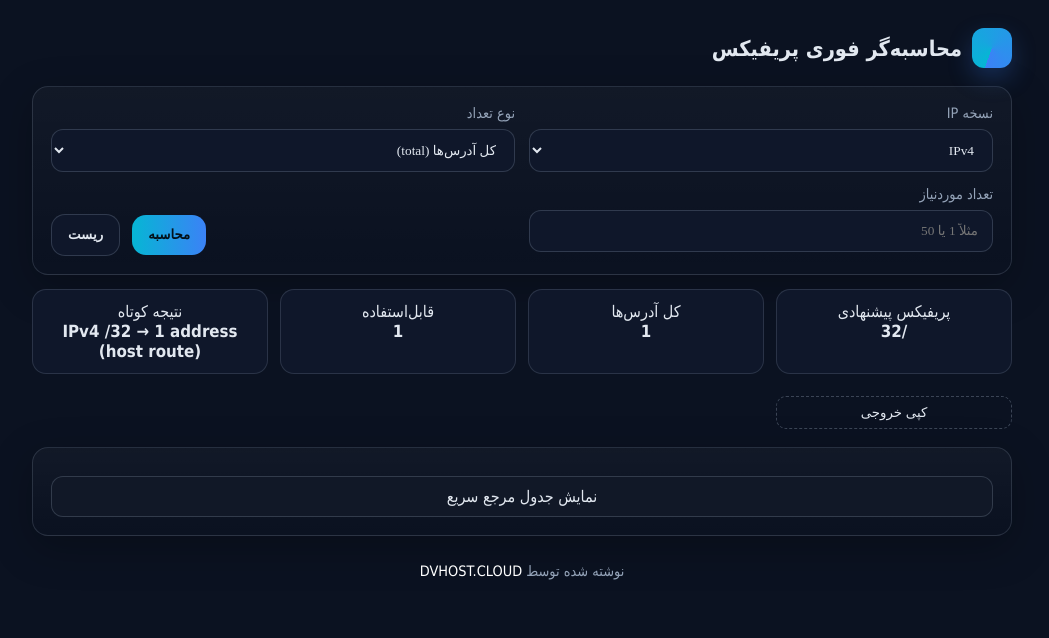
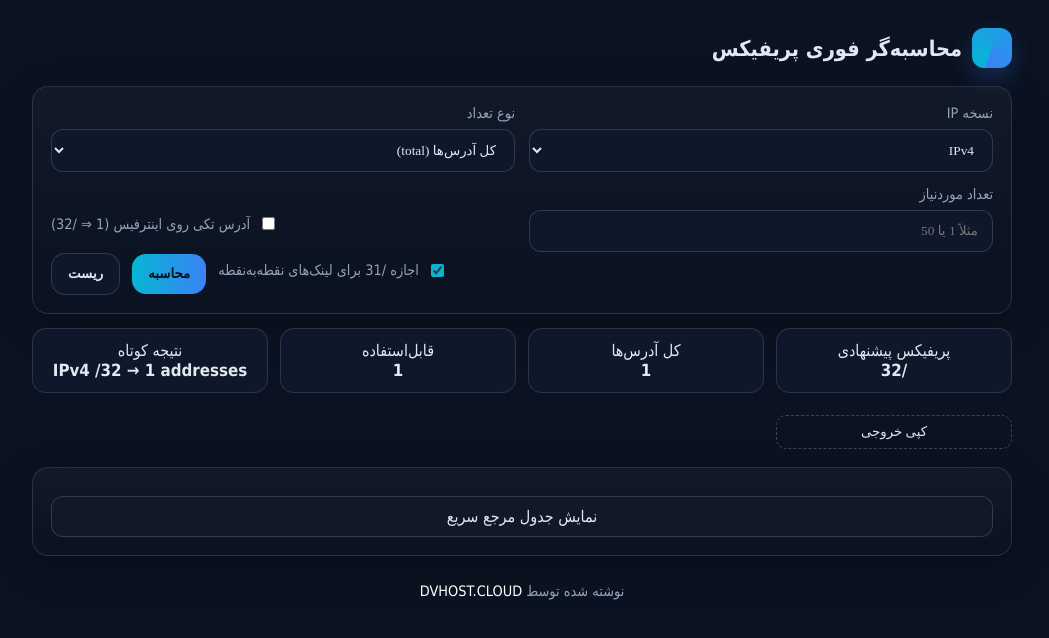
Before and after one commit to dev-ir/ip-prefix-calculator, a plain HTML site: page index.html in a window 1280 px wide. Both pictures are taken after a click on the button "محاسبه". Shown: the whole page, without its empty margins (118-1167 px from the left). Drawn offline with Linux system fonts and the light colour scheme; a web font is replaced by a local one.

Commit message:
Update index.html

```diff
--- a/index.html
+++ b/index.html
@@ -3,70 +3,49 @@
 <head>
   <meta charset="utf-8" />
   <meta name="viewport" content="width=device-width, initial-scale=1" />
-  <title>DVHOST — محاسبه سریع /پریفیکس از تعداد IP</title>
+  <title>DVHOST — محاسبه سریع پریفیکس از تعداد IP</title>
   <!-- Vazir font -->
   <link rel="stylesheet" href="https://cdnjs.cloudflare.com/ajax/libs/vazir-font/29.0.1/font-face.css" integrity="sha512-ZHFuHiK3EA1uh2tx7nB0j9HyXR/IAFW24KVNFGjY8QIjtDKHmcowjUyObXF40wYrG25+kECHEbH8rL+HbvRwYA==" crossorigin="anonymous" referrerpolicy="no-referrer" />
   <style>
-    :root {
-      --dv-bg: #0b1221;
-      --dv-surface: #111827;
-      --dv-card: #0f172a;
-      --dv-primary: #06b6d4;
-      --dv-primary-2: #3b82f6;
-      --dv-accent: #10b981;
-      --dv-text: #e2e8f0;
-      --dv-muted: #94a3b8;
-      --radius: 16px;
+    :root{
+      --dv-bg:#0b1221;--dv-surface:#111827;--dv-card:#0f172a;--dv-primary:#06b6d4;--dv-primary-2:#3b82f6;--dv-accent:#10b981;--dv-text:#e2e8f0;--dv-muted:#94a3b8;--radius:16px;
     }
-    * { box-sizing: border-box; }
-	input[type=number]::-webkit-inner-spin-button,
-	input[type=number]::-webkit-outer-spin-button {
-	  -webkit-appearance: none;
-	  margin: 0;
-	}
-	input[type=number] {
-	  -moz-appearance: textfield;
-	}
-    body { margin:0; background: var(--dv-bg); color: var(--dv-text); font-family: Vazir, Tahoma, Arial, sans-serif; min-height:100vh; display:grid; place-items:start center; padding:28px 14px; }
-    .container { width:100%; max-width:980px; }
-    .title { display:flex; align-items:center; gap:10px; margin-bottom:18px; flex-wrap:wrap; }
-    .logo { width:40px; height:40px; border-radius:12px; background: conic-gradient(from 200deg, var(--dv-primary), var(--dv-primary-2)); box-shadow:0 10px 25px rgba(59,130,246,.25); }
-    h1 { margin:0; font-size:1.35rem; font-weight:800; }
-    .subtitle { color:var(--dv-muted); font-size:.94rem; margin-top:6px; }
-    .card { background: linear-gradient(180deg, rgba(255,255,255,.03), rgba(255,255,255,.0)); border:1px solid rgba(148,163,184,.2); border-radius:var(--radius); padding:18px; box-shadow:0 12px 40px rgba(0,0,0,.25); }
-    .grid { display:grid; gap:14px; }
-    @media (min-width:720px){ .grid-cols-2{ grid-template-columns:1fr 1fr; } }
-    label{ display:block; font-size:.9rem; color:var(--dv-muted); margin-bottom:8px; }
-    input,select{    font-family: 'Vazir'; width:100%; background:var(--dv-card); color:var(--dv-text); border:1px solid rgba(148,163,184,.25); border-radius:12px; padding:12px 14px; outline:none; }
-    .row{ display:flex;    justify-content: end; align-items:center; gap:12px; flex-wrap:wrap; }
-    .btn{     font-family: 'Vazir';cursor:pointer; border:none; border-radius:14px; padding:12px 16px; font-weight:700; background:linear-gradient(90deg, var(--dv-primary), var(--dv-primary-2)); color:#03111a; }
-    .btn.secondary{ background:var(--dv-card); color:var(--dv-text); border:1px solid rgba(148,163,184,.25); }
-    .switch{ display:inline-flex; align-items:center; gap:8px; user-select:none; }
-    .switch input{ width:auto; accent-color:var(--dv-primary); }
-    .result{ margin-top:14px; display:grid; gap:12px; grid-template-columns:1fr; }
-    @media (min-width:720px){ .result{ grid-template-columns: repeat(4,1fr); } }
-    .pill{ background:var(--dv-card); border:1px solid rgba(148,163,184,.2); border-radius:14px; padding:12px; text-align:center; }
-    .pill b{ display:block; font-size:1.05rem; }
-    .copy{ margin-top:10px; background:transparent; color:var(--dv-text); border:1px dashed rgba(148,163,184,.35); border-radius:10px; padding:8px 12px; cursor:pointer; }
-    details{ margin-top:10px; }
-    details summary{ cursor:pointer; padding:10px 12px; border:1px solid rgba(148,163,184,.25); border-radius:12px; background:var(--dv-surface); list-style:none; }
-    .table{ width:100%; border-collapse:collapse; margin-top:10px; font-size:.95rem; }
-    .table th,.table td{ border-bottom:1px dashed rgba(148,163,184,.2); padding:10px 8px; text-align:center; }
-    .table th{ color:var(--dv-muted); }
-    footer{ margin-top:22px; color:var(--dv-muted); font-size:.9rem; text-align:center; line-height:1.9; }
-	.cp a{
-		color: #fff;
-		text-decoration: none;
-	}
+    *{box-sizing:border-box}
+    body{margin:0;background:var(--dv-bg);color:var(--dv-text);font-family:Vazir,Tahoma,Arial,sans-serif;min-height:100vh;display:grid;place-items:start center;padding:28px 14px}
+    .container{width:100%;max-width:980px}
+    .title{display:flex;align-items:center;gap:10px;margin-bottom:18px;flex-wrap:wrap}
+    .logo{width:40px;height:40px;border-radius:12px;background:conic-gradient(from 200deg,var(--dv-primary),var(--dv-primary-2));box-shadow:0 10px 25px rgba(59,130,246,.25)}
+    h1{margin:0;font-size:1.35rem;font-weight:800}
+    .subtitle{color:var(--dv-muted);font-size:.94rem;margin-top:6px}
+    .card{background:linear-gradient(180deg,rgba(255,255,255,.03),rgba(255,255,255,.0));border:1px solid rgba(148,163,184,.2);border-radius:var(--radius);padding:18px;box-shadow:0 12px 40px rgba(0,0,0,.25)}
+    .grid{display:grid;gap:14px}
+    @media (min-width:720px){.grid-cols-2{grid-template-columns:1fr 1fr}}
+    label{display:block;font-size:.9rem;color:var(--dv-muted);margin-bottom:8px}
+    input,select{font-family:'Vazir';width:100%;background:var(--dv-card);color:var(--dv-text);border:1px solid rgba(148,163,184,.25);border-radius:12px;padding:12px 14px;outline:none}
+    .row{display:flex;justify-content:end;align-items:center;gap:12px;flex-wrap:wrap}
+    .btn{font-family:'Vazir';cursor:pointer;border:none;border-radius:14px;padding:12px 16px;font-weight:700;background:linear-gradient(90deg,var(--dv-primary),var(--dv-primary-2));color:#03111a}
+    .btn.secondary{background:var(--dv-card);color:var(--dv-text);border:1px solid rgba(148,163,184,.25)}
+    .switch{display:inline-flex;align-items:center;gap:8px;user-select:none}
+    .switch input{width:auto;accent-color:var(--dv-primary)}
+    .result{margin-top:14px;display:grid;gap:12px;grid-template-columns:1fr}
+    @media (min-width:720px){.result{grid-template-columns:repeat(4,1fr)}}
+    .pill{background:var(--dv-card);border:1px solid rgba(148,163,184,.2);border-radius:14px;padding:12px;text-align:center}
+    .pill b{display:block;font-size:1.05rem}
+    .copy{font-family:'Vazir';margin-top:10px;background:transparent;color:var(--dv-text);border:1px dashed rgba(148,163,184,.35);border-radius:10px;padding:8px 12px;cursor:pointer}
+    details{margin-top:10px}
+    details summary{cursor:pointer;padding:10px 12px;border:1px solid rgba(148,163,184,.25);border-radius:12px;background:var(--dv-surface);list-style:none}
+    .table{width:100%;border-collapse:collapse;margin-top:10px;font-size:.95rem}
+    .table th,.table td{border-bottom:1px dashed rgba(148,163,184,.2);padding:10px 8px;text-align:center}
+    .table th{color:var(--dv-muted)}
+    footer{margin-top:22px;color:var(--dv-muted);font-size:.9rem;text-align:center;line-height:1.9}
+    .cp a{color:#fff;text-decoration:none}
   </style>
 </head>
 <body>
   <div class="container">
     <div class="title">
       <div class="logo" aria-hidden="true"></div>
-      <div>
-        <h1>محاسبه‌گر فوری پریفیکس</h1>
-      </div>
+      <div><h1>محاسبه‌گر فوری پریفیکس</h1></div>
     </div>
 
     <div class="card grid grid-cols-2" id="formCard">
@@ -91,12 +70,11 @@
       </div>
 
       <div class="row" style="margin-top: 28px;">
-        <!-- <label class="switch"><input id="singleHost" type="checkbox" /> آدرس تکی روی اینترفیس (برای 1 ⇒ /32)</label> -->
-        <!-- <label class="switch"><input id="allow31" type="checkbox" /> اجازه استفاده از /31 برای لینک‌های نقطه‌به‌نقطه</label> -->
+        <label class="switch"><input id="singleHost" type="checkbox" /> آدرس تکی روی اینترفیس (1 ⇒ /32)</label>
+        <label class="switch"><input id="allow31" type="checkbox" checked /> اجازه /31 برای لینک‌های نقطه‌به‌نقطه</label>
         <button id="calc" class="btn">محاسبه</button>
         <button id="reset" class="btn secondary">ریست</button>
       </div>
-
     </div>
 
     <div class="result" id="result" style="display:none;">
@@ -120,7 +98,7 @@
     </div>
 
     <footer>
-		<div class='cp'>نوشته شده توسط <a href="https://t.me/dvhost_cloud">DVHOST.CLOUD</a></div>
+      <div class='cp'>نوشته شده توسط <a href="https://t.me/dvhost_cloud">DVHOST.CLOUD</a></div>
     </footer>
   </div>
 
@@ -137,11 +115,14 @@
       if(prefix === 31){ usable = 2; }
       else if(prefix === 32){ usable = 1; }
       else { usable = total - 2; }
+
       if(mode === 'usable' && usable < desired){
-        hostBits += 1; prefix = 32 - hostBits; total = pow2(32 - prefix); usable = (prefix===31)?2:(prefix===32?1:total-2);
+        hostBits += 1; prefix = 32 - hostBits; total = pow2(32 - prefix);
+        usable = (prefix===31)?2:(prefix===32?1:total-2);
       }
       if(prefix === 31 && !allow31 && mode === 'usable' && desired > 2){
-        hostBits += 1; prefix = 32 - hostBits; total = pow2(32 - prefix); usable = (prefix===31)?2:(prefix===32?1:total-2);
+        hostBits += 1; prefix = 32 - hostBits; total = pow2(32 - prefix);
+        usable = (prefix===31)?2:(prefix===32?1:total-2);
       }
       return { prefix: prefix, total: total, usable: usable };
     }
@@ -153,7 +134,11 @@
       return { prefix: prefix, total: total, usable: total };
     }
 
-    function formatNumber(x){ var s = String(x); return s.replace(/\\B(?=(\\d{3})+(?!\\d))/g, ','); }
+    // fixed regex (thousand separators)
+    function formatNumber(x){
+      var s = String(x);
+      return s.replace(/\B(?=(\d{3})+(?!\d))/g, ',');
+    }
 
     var versionEl = document.getElementById('version');
     var modeEl = document.getElementById('mode');
@@ -171,24 +156,50 @@
     var copyBtn = document.getElementById('copyBtn');
 
     function runCalc(){
-      var ver = versionEl.value; var mode = modeEl.value; var desired = Math.max(1, parseInt(countEl.value || '0', 10));
-        prefixOut.textContent = '/32'; totalOut.textContent = '1'; usableOut.textContent = '1'; summaryOut.textContent = 'IPv4 /32 → 1 address (host route)'; resultBox.style.display = 'grid'; return;
+      var ver = versionEl.value;
+      var mode = modeEl.value;
+      var desired = Math.max(1, parseInt(countEl.value || '0', 10));
+
+      if(ver === 'ipv4' && singleHostEl && singleHostEl.checked && desired === 1){
+        prefixOut.textContent = '/32';
+        totalOut.textContent = '1';
+        usableOut.textContent = '1';
+        summaryOut.textContent = 'IPv4 /32 → 1 address (host route)';
+        resultBox.style.display = 'grid';
+        return;
+      }
+
       var data;
       if(ver === 'ipv4'){
-        data = computeIPv4(desired, mode, allow31El.checked);
-        prefixOut.textContent = '/' + data.prefix; totalOut.textContent = formatNumber(data.total); usableOut.textContent = formatNumber(data.usable);
+        data = computeIPv4(desired, mode, !!(allow31El && allow31El.checked));
+        prefixOut.textContent = '/' + data.prefix;
+        totalOut.textContent = formatNumber(data.total);
+        usableOut.textContent = formatNumber(data.usable);
         summaryOut.textContent = 'IPv4 /' + data.prefix + ' → ' + formatNumber((mode==='usable')?data.usable:data.total) + ((mode==='usable')?' usable':' addresses');
       } else {
         data = computeIPv6(desired);
-        prefixOut.textContent = '/' + data.prefix; totalOut.textContent = formatNumber(data.total); usableOut.textContent = formatNumber(data.usable);
+        prefixOut.textContent = '/' + data.prefix;
+        totalOut.textContent = formatNumber(data.total);
+        usableOut.textContent = formatNumber(data.usable);
         summaryOut.textContent = 'IPv6 /' + data.prefix + ' → ' + formatNumber(data.usable) + ' addresses';
       }
       resultBox.style.display = 'grid';
     }
 
     calcBtn.addEventListener('click', runCalc);
-    resetBtn.addEventListener('click', function(){ countEl.value=''; resultBox.style.display='none'; });
-    copyBtn.addEventListener('click', function(){ var text = summaryOut.textContent + ' | Prefix ' + prefixOut.textContent; navigator.clipboard.writeText(text).then(function(){ copyBtn.textContent='کپی شد!'; setTimeout(function(){ copyBtn.textContent='کپی خروجی'; },1200); }).catch(function(){ copyBtn.textContent='کپی نشد'; setTimeout(function(){ copyBtn.textContent='کپی خروجی'; },1200); }); });
+    resetBtn.addEventListener('click', function(){
+      countEl.value=''; resultBox.style.display='none';
+    });
+    copyBtn.addEventListener('click', function(){
+      var text = summaryOut.textContent + ' | Prefix ' + prefixOut.textContent;
+      navigator.clipboard.writeText(text).then(function(){
+        copyBtn.textContent='کپی شد!';
+        setTimeout(function(){ copyBtn.textContent='کپی خروجی'; },1200);
+      }).catch(function(){
+        copyBtn.textContent='کپی نشد';
+        setTimeout(function(){ copyBtn.textContent='کپی خروجی'; },1200);
+      });
+    });
 
     var ref = [
       { p: 32, t: 1, u: 1, d: 'تک آدرس' },
@@ -202,11 +213,24 @@
       { p: 24, t: 256, u: 254, d: ' /24 → کلاسیک' }
     ];
     var refBody = document.getElementById('refBody');
-    ref.forEach(function(r){ var tr = document.createElement('tr'); tr.innerHTML = '<td>/' + r.p + '</td><td>' + formatNumber(r.t) + '</td><td>' + formatNumber(r.u) + '</td>'; refBody.appendChild(tr); });
+    ref.forEach(function(r){
+      var tr = document.createElement('tr');
+      tr.innerHTML = '<td>/' + r.p + '</td><td>' + formatNumber(r.t) + '</td><td>' + formatNumber(r.u) + '</td>';
+      refBody.appendChild(tr);
+    });
 
-    function syncOptions(){ var isV4 = (versionEl.value === 'ipv4'); document.getElementById('allow31').closest('.switch').style.display = isV4 ? 'inline-flex' : 'none'; document.getElementById('singleHost').closest('.switch').style.display = isV4 ? 'inline-flex' : 'none'; }
+    function syncOptions(){
+      var isV4 = (versionEl.value === 'ipv4');
+      var allow31Wrap = allow31El && allow31El.closest('.switch');
+      var singleHostWrap = singleHostEl && singleHostEl.closest('.switch');
+      if(allow31Wrap) allow31Wrap.style.display = isV4 ? 'inline-flex' : 'none';
+      if(singleHostWrap) singleHostWrap.style.display = isV4 ? 'inline-flex' : 'none';
+    }
     versionEl.addEventListener('change', syncOptions);
     syncOptions();
+
+    // Enter key triggers calc
+    countEl.addEventListener('keydown', function(e){ if(e.key === 'Enter'){ runCalc(); } });
   </script>
 </body>
 </html>
```
